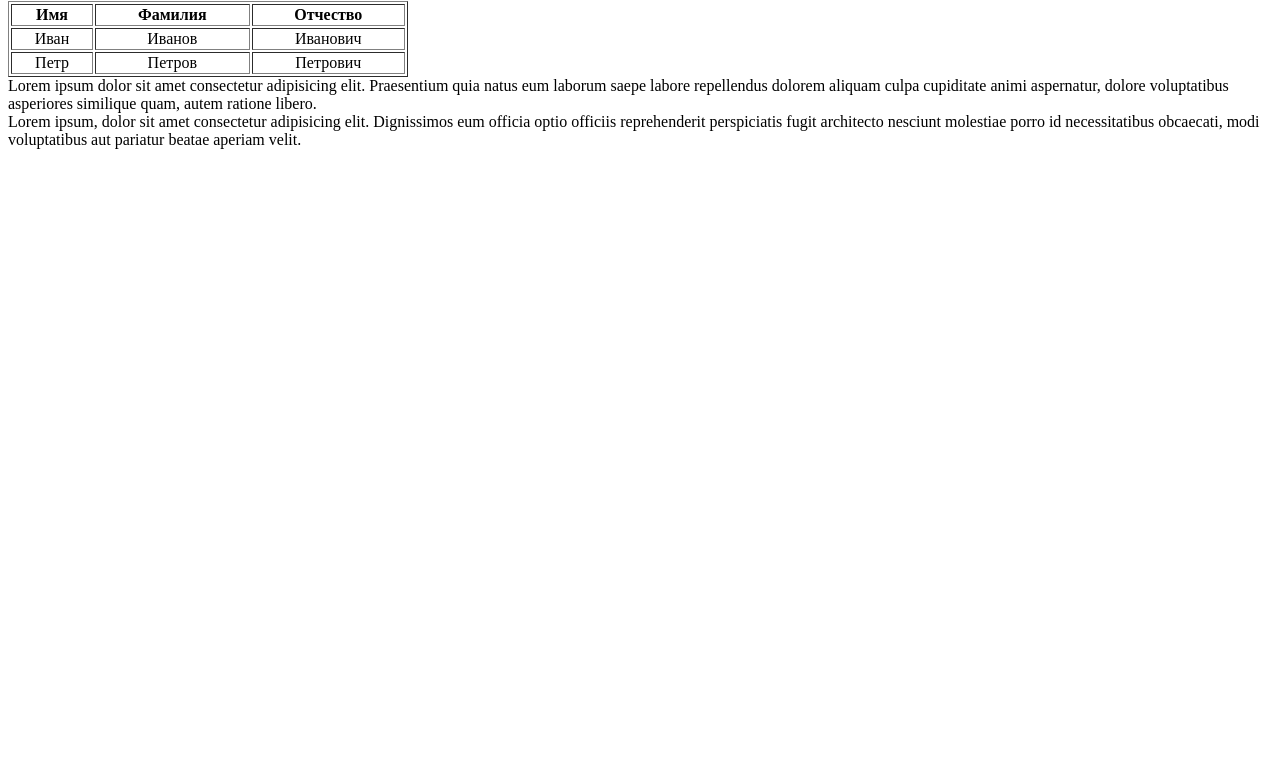
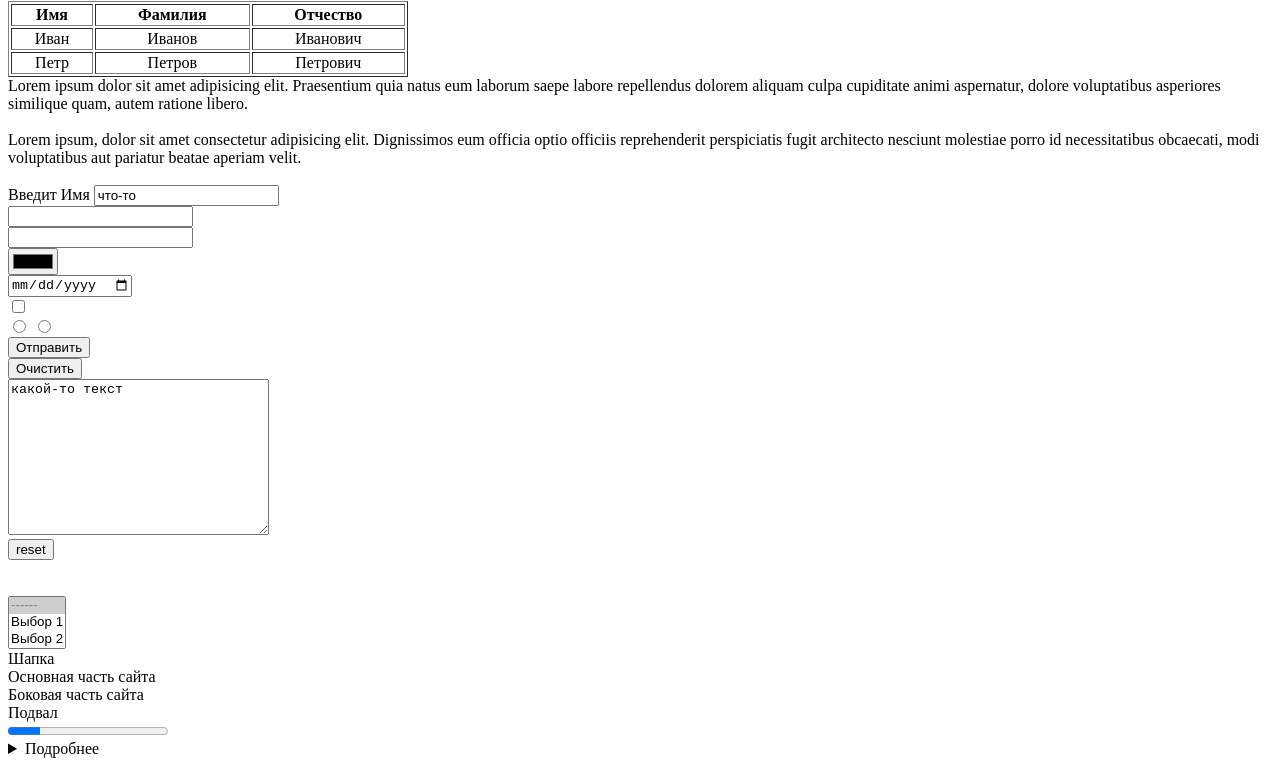
Before and after one commit to ashubin/html_study, a plain HTML site: page index.html in a window 1280 px wide. Shown: the part 1052-1818 px from the top of the page. Before the commit the page ends 1209 px from the top, so only its background shows below. Drawn offline with Linux system fonts and the light colour scheme.

Commit message:
add form

```diff
--- a/index.html
+++ b/index.html
@@ -81,9 +81,51 @@
     </tfoot>
   </table>
 
-<!--<div>-универсальный блочный элемент, <span>-универсальный строчный элемент-->
-  <div>Lorem ipsum dolor sit amet consectetur adipisicing elit. Praesentium quia natus eum laborum saepe labore repellendus dolorem aliquam culpa cupiditate animi aspernatur, dolore voluptatibus asperiores similique quam, autem ratione libero.</div>
-  <span>Lorem ipsum, dolor sit amet consectetur adipisicing elit. Dignissimos eum officia optio officiis reprehenderit perspiciatis fugit architecto nesciunt molestiae porro id necessitatibus obcaecati, modi voluptatibus aut pariatur beatae aperiam velit.</span>
+<!--<div>-универсальный блочный элемент, <span>-универсальный строчный элемент, можно выделять что-то в предложении-->
+  <div>Lorem ipsum dolor sit amet <span>adipisicing elit.</span>  Praesentium quia natus eum laborum saepe labore repellendus dolorem aliquam culpa cupiditate animi aspernatur, dolore voluptatibus asperiores similique quam, autem ratione libero.</div><br>
+  <span>Lorem ipsum, dolor sit amet consectetur adipisicing elit. Dignissimos eum officia optio officiis reprehenderit perspiciatis fugit architecto nesciunt molestiae porro id necessitatibus obcaecati, modi voluptatibus aut pariatur beatae aperiam velit.</span><br><br>
+
+  <!-- <form>-форма reqired - обязательно для заполнения-->
+    <form action="" method="post">
+      <label for="user_name">Введит Имя</label>
+      <input type="text" placeholder="Введите что-то" value="что-то" maxlength="9" name="user_name" id="user_name"><br>
+      <input type="password"><br>
+      <input type="email"><br>
+      <input type="color"><br>
+      <input type="date"><br>
+      <input type="checkbox"><br>
+      <input type="radio" name="state">
+      <input type="radio" name="state"><br>
+      <input type="submit" value="Отправить"><br>
+      <input type="reset" value="Очистить"><br>
+
+      <textarea name="" id="" cols="30" rows="10">какой-то текст</textarea><br>
+      <button type="reset">reset</button><br><br><br>
+
+      <!-- Селекторы -->
+      <select multiple size="3">
+        <option disabled selected>------</option>
+        <option value="">Выбор 1</option>
+        <option value="">Выбор 2</option>
+        <option >Выбор 3</option>
+        <option value="">Выбор 4</option>
+        <option value="">Выбор 5</option>
+      </select>
+    </form>
+
+      <!-- Теги сайта -->
+      <header>Шапка</header>
+      <main>Основная часть сайта</main>
+      <aside>Боковая часть сайта</aside>
+      <footer>Подвал</footer>
+      <progress max="100" value="20"></progress>
+
+      <details>
+        <summary>Подробнее</summary>
+        Lorem ipsum dolor sit amet consectetur adipisicing elit. Accusamus corrupti quos perferendis error laborum facere minus deleniti eum praesentium pariatur tempore non, repellendus, incidunt rerum maxime consectetur. Placeat, quaerat doloribus?
+      </details>
+
+
 
 <!--Подключение скрипта js-->
 <script src="/js/app.js"></script>
```
